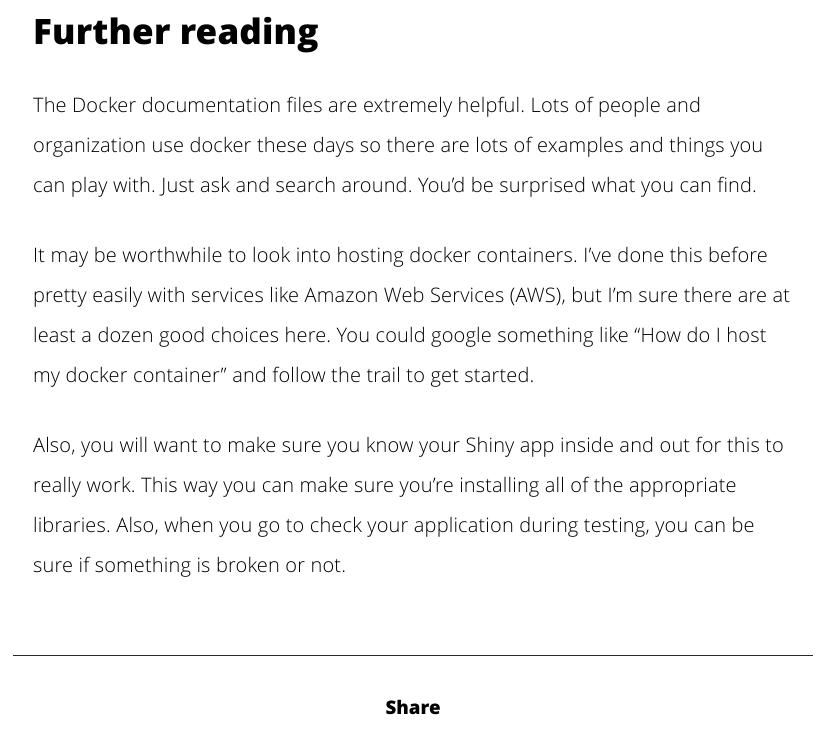
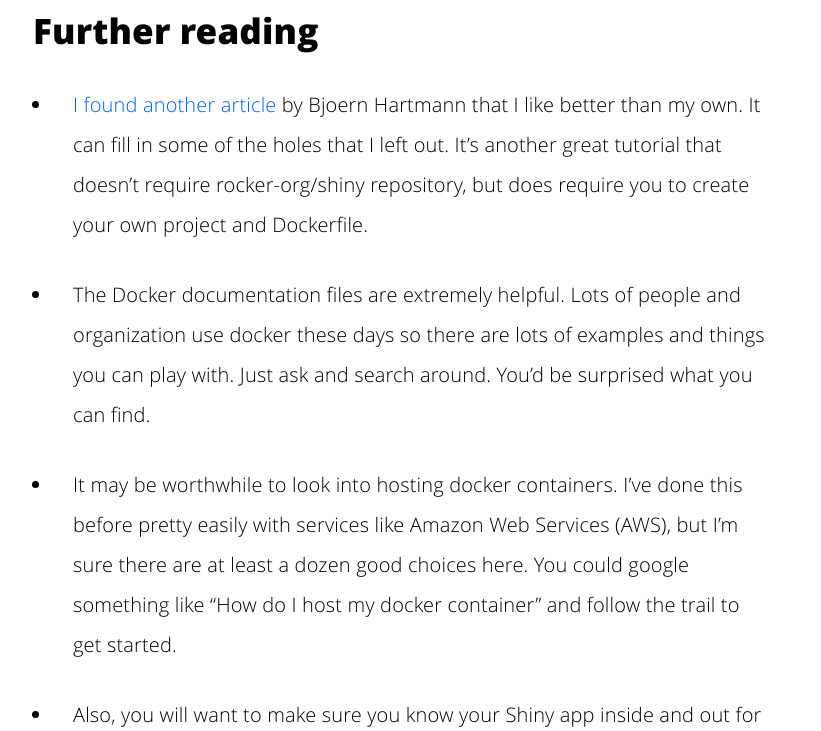
Before and after one commit to scaperoth/scaperoth.github.io, a Jekyll site: the page built from _posts/2019-06-17-R-docker-shiny.md, in a window 1280 px wide and 900 px high, scrolled down 7586 px, cut to the strip 169-900 px from the top of the window. Shown: the whole strip, without its empty margins (227-1048 px from the left). Built offline with Jekyll 4.4.1, drawn with Linux system fonts in a browser that asks for light colours; nearby versions of some CDN libraries; comment, search, counter and statistics services are not loaded.

Commit message:
add reference to other article in further reading

```diff
--- a/_posts/2019-06-17-R-docker-shiny.md
+++ b/_posts/2019-06-17-R-docker-shiny.md
@@ -144,8 +144,10 @@ Replacing 3838 with whatever port you want if necessary or you can just leave it
 
 ## Further reading
 
-The Docker documentation files are extremely helpful. Lots of people and organization use docker these days so there are lots of examples and things you can play with. Just ask and search around. You'd be surprised what you can find.
+- <a href="https://www.bjoern-hartmann.de/post/learn-how-to-dockerize-a-shinyapp-in-7-steps/" target="_blank">I found another article</a> by Bjoern Hartmann that I like better than my own. It can fill in some of the holes that I left out. It's another great tutorial that doesn't require rocker-org/shiny repository, but does require you to create your own project and Dockerfile.
 
-It may be worthwhile to look into hosting docker containers. I've done this before pretty easily with services like Amazon Web Services (AWS), but I'm sure there are at least a dozen good choices here. You could google something like "How do I host my docker container" and follow the trail to get started.
+- The Docker documentation files are extremely helpful. Lots of people and organization use docker these days so there are lots of examples and things you can play with. Just ask and search around. You'd be surprised what you can find.
 
-Also, you will want to make sure you know your Shiny app inside and out for this to really work. This way you can make sure you're installing all of the appropriate libraries. Also, when you go to check your application during testing, you can be sure if something is broken or not.
+- It may be worthwhile to look into hosting docker containers. I've done this before pretty easily with services like Amazon Web Services (AWS), but I'm sure there are at least a dozen good choices here. You could google something like "How do I host my docker container" and follow the trail to get started.
+
+- Also, you will want to make sure you know your Shiny app inside and out for this to really work. This way you can make sure you're installing all of the appropriate libraries. Also, when you go to check your application during testing, you can be sure if something is broken or not.
```
